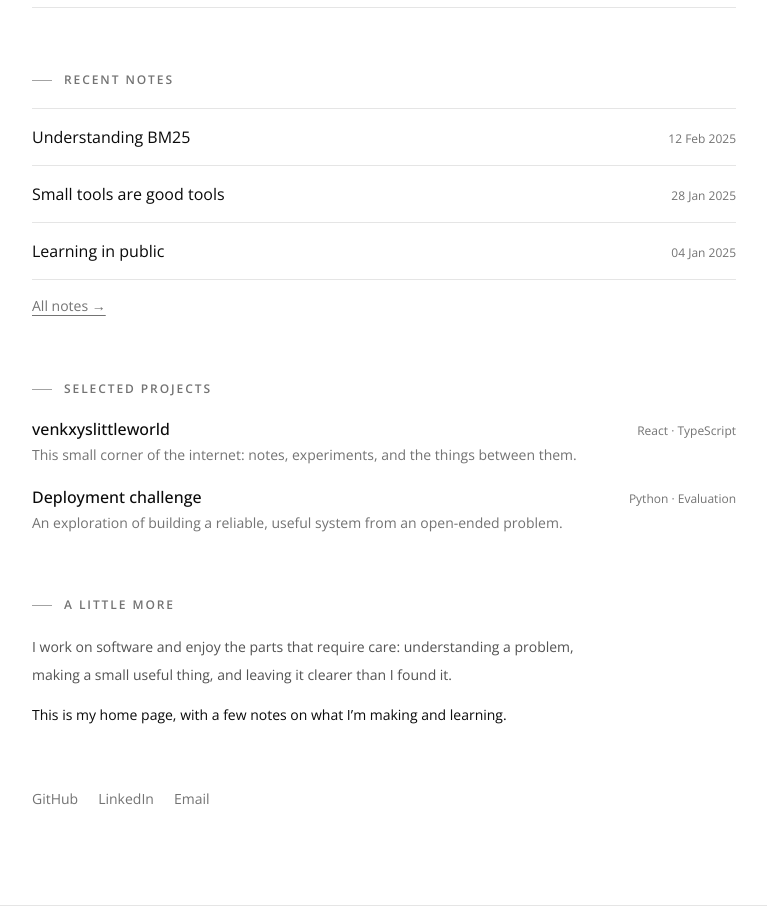
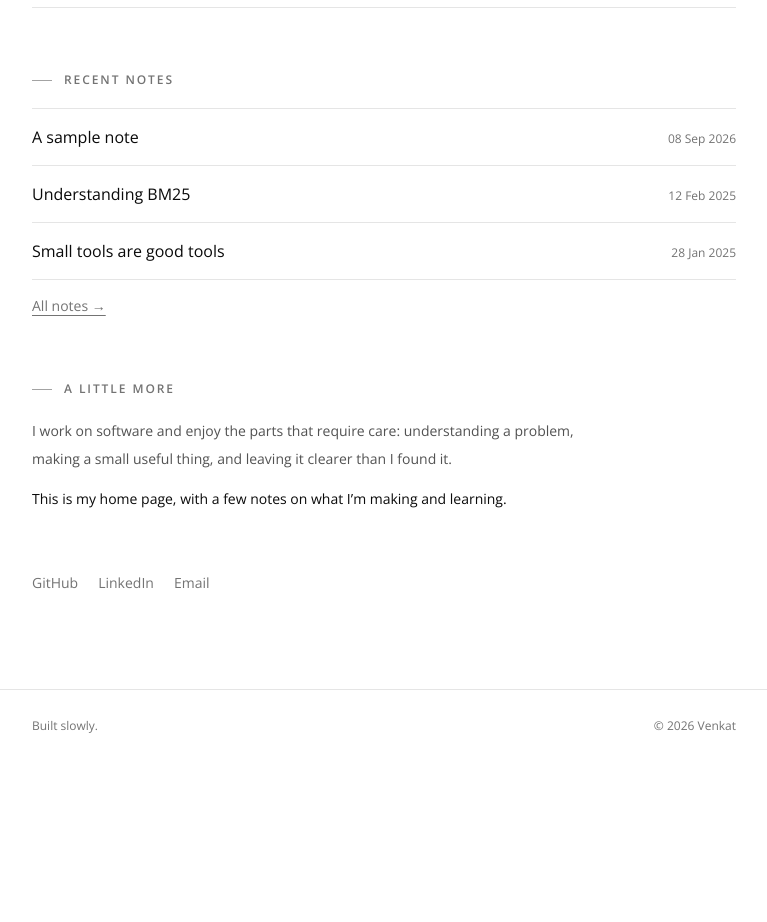
Before and after one commit to venkxycodes/portfolio, a React (Vite) app: page / in a window 1280 px wide. Shown: the part 1080-2002 px from the top of the page, without its empty margins (256-1023 px from the left). After the commit the page ends 1842 px from the top, so only its background shows below. Built offline with nearby package versions, Linux system fonts and the light colour scheme.

Commit message:
Simplify home and add sample entries

```diff
--- a/src/data/content.ts
+++ b/src/data/content.ts
@@ -83,12 +83,14 @@ export const experiences: Experience[] = [
 ]
 
 export const notes: Entry[] = [
+  { slug: 'sample-note', title: 'A sample note', description: 'A starting point for a new idea or something I am learning.', date: '08 Sep 2026', body: ['This is a sample note. Replace this text with a technical explanation, an idea, or something I want to remember.', 'To add another note, copy this object, change the slug, title, description, date, and body, and it will automatically get its own page.'] },
   { slug: 'understanding-bm25', title: 'Understanding BM25', description: 'A practical mental model for how search engines rank text.', date: '12 Feb 2025', body: ['BM25 is a useful reminder that relevance is not the same thing as matching words. It balances term frequency with how rare a term is across the corpus.', 'The part I keep coming back to is saturation: seeing a word twice can matter a lot more than seeing it once, but seeing it fifty times should not make a document fifty times more relevant.'] },
   { slug: 'small-tools-are-good-tools', title: 'Small tools are good tools', description: 'On making software that earns its place in a workflow.', date: '28 Jan 2025', body: ['The best tools I use tend to do one thing and make that one thing feel calm. They fit into the shape of a day instead of asking me to reorganise the day around them.', 'This is a useful constraint for side projects: start with the smallest useful surface, then wait for a real reason to add more.'] },
   { slug: 'learning-in-public', title: 'Learning in public', description: 'Notes on leaving a trail while figuring things out.', date: '04 Jan 2025', body: ['A knowledge garden does not need to be polished to be useful. A half-formed idea can still be a good signpost for a future version of the idea.', 'Writing down the question, the wrong turn, and the next experiment is often more valuable than writing the final answer.'] },
 ]
 
 export const misc: Entry[] = [
+  { slug: 'sample-thought', title: 'A sample thought', description: 'A small place for an observation that does not need a category.', date: '08 Sep 2026', body: ['This is a sample misc entry. It can be replaced with a journal fragment, a passing observation, or anything that does not belong in Notes.', 'The informal entries are intentionally short and easy to add.'] },
   { slug: 'a-good-walk', title: 'A good walk', description: 'Some problems only need an hour without a screen.', date: '19 Feb 2025', body: ['I am trying to remember that thinking is also an activity. A walk with no podcast is sometimes the fastest way to find the shape of a problem.'] },
   { slug: 'keep-a-little-space', title: 'Keep a little space', description: 'A note to leave room for things not on the plan.', date: '07 Feb 2025', body: ['Plans are useful until they make the day too narrow. I want to keep a little space for conversations, detours, and ideas that arrive sideways.'] },
 ]
--- a/src/pages/Home.tsx
+++ b/src/pages/Home.tsx
@@ -1,5 +1,5 @@
 import { Link } from 'react-router-dom'
-import { experiences, notes, projects, siteContent } from '../data/content'
+import { experiences, notes, siteContent } from '../data/content'
 import Section from '../components/Section'
 
 export default function Home() {
@@ -9,7 +9,6 @@ export default function Home() {
     <p className="mt-3 text-sm text-neutral-500">{siteContent.currently}</p>
     <Section title="Work experience"><div className="divide-y divide-neutral-200 border-y border-neutral-200 dark:divide-neutral-800 dark:border-neutral-800">{experiences.map(experience => <Link key={experience.slug} to={`/work/${experience.slug}`} className="block py-5 hover:pl-1"><div className="flex flex-col gap-1 sm:flex-row sm:items-baseline sm:justify-between"><h3 className="font-medium">{experience.company}</h3><span className="text-xs text-neutral-500">{experience.dates}</span></div><p className="mt-1 text-sm text-neutral-500">{experience.role}</p><ul className="mt-3 list-inside list-disc space-y-1 text-sm leading-6 text-neutral-600 dark:text-neutral-300">{experience.highlights.slice(0, 3).map(highlight => <li key={highlight}>{highlight}</li>)}</ul></Link>)}</div></Section>
     <Section title="Recent notes"><div className="divide-y divide-neutral-200 border-y border-neutral-200 dark:divide-neutral-800 dark:border-neutral-800">{notes.slice(0, 3).map(note => <Link key={note.slug} to={`/notes/${note.slug}`} className="flex items-baseline justify-between gap-4 py-4 hover:pl-1"><span>{note.title}</span><time className="shrink-0 text-xs text-neutral-500">{note.date}</time></Link>)}</div><Link to="/notes" className="mt-4 inline-block text-sm text-neutral-500 underline underline-offset-4">All notes →</Link></Section>
-    <Section title="Selected projects"><div className="space-y-5">{projects.map(project => <a key={project.name} href={project.url} target="_blank" rel="noreferrer" className="block"><div className="flex items-baseline justify-between gap-4"><h3 className="font-medium">{project.name}</h3><span className="text-xs text-neutral-500">{project.stack}</span></div><p className="mt-1 text-sm text-neutral-500">{project.description}</p></a>)}</div></Section>
     <Section title="A little more"><p className="max-w-xl text-sm leading-7 text-neutral-600 dark:text-neutral-300">{siteContent.homeNote}</p><p className="mt-4 text-sm">This is my home page, with a few notes on what I’m making and learning.</p></Section>
     <div className="mt-16 flex gap-5 text-sm text-neutral-500"><a href={siteContent.links.github} target="_blank" rel="noreferrer">GitHub</a><a href={siteContent.links.linkedin} target="_blank" rel="noreferrer">LinkedIn</a><a href={siteContent.links.email}>Email</a></div>
   </div>
```
